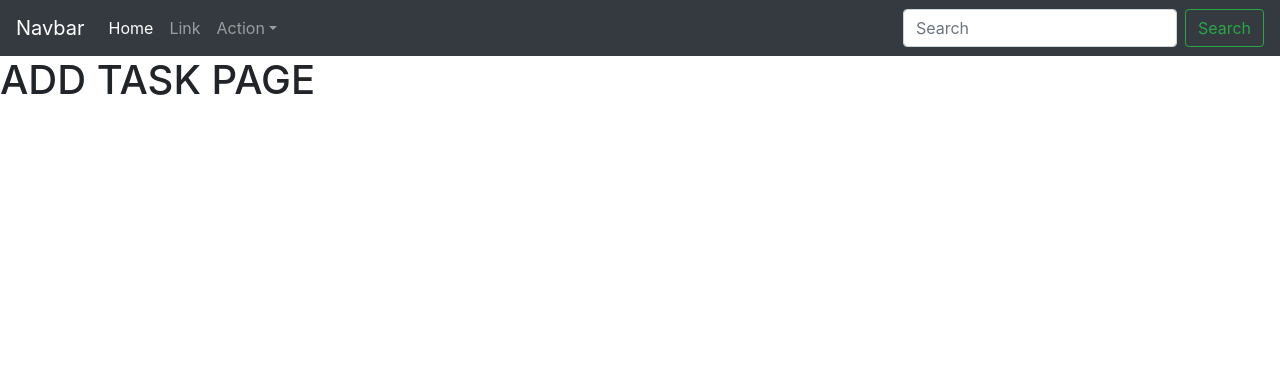
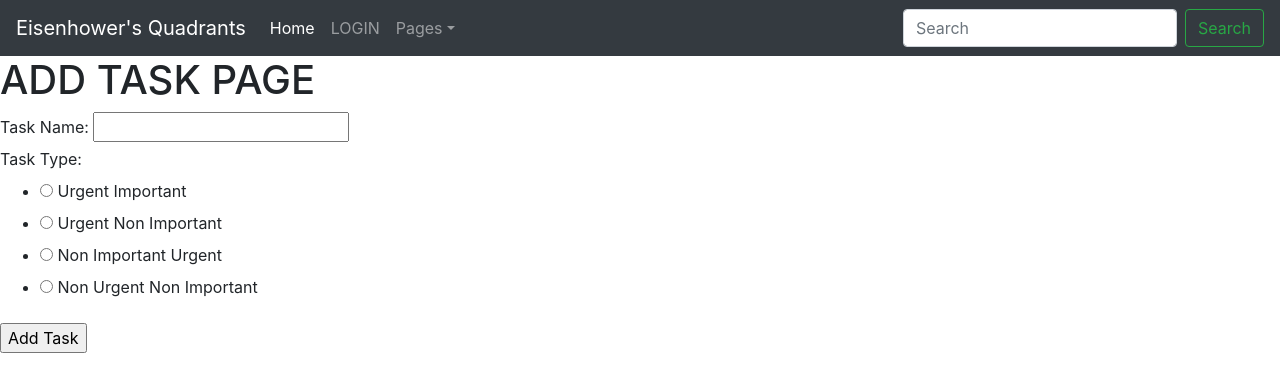
Before and after one commit to Sam-Ian/Eisenhowers-Quadrant, a Flask app: template myapp/templates/add_task.html in a window 1280 px wide. Shown: the top 392 px of the page. Run offline with Flask 2, Linux system fonts and the light colour scheme; the template is opened without the code that fills it: values that come from a table or form of the project are taken from there, others are empty; some libraries are stand-ins or nearby versions.

Commit message:
added form where you can add new tasks
nav bar works

```diff
--- a/app.py
+++ /dev/null
@@ -1,10 +0,0 @@
-from flask import Flask
-
-app = Flask(__name__)
-
-@app.route('/')
-def index():
-	return 'Hello, Flask!'
-
-if __name__ == '__main__':
-	app.run(debug=True)
--- a/myapp/app.py
+++ b/myapp/app.py
@@ -1,9 +1,16 @@
-from flask import Flask, render_template, request
+from flask import Flask, render_template, request, redirect, url_for
 from flask_wtf import FlaskForm
-from wtforms import StringField, SubmitField
+from wtforms import StringField, SubmitField, RadioField
+from wtforms.validators import DataRequired
+from python_db import task_name, task_type
 
 app = Flask(__name__)
 app.config['SECRET_KEY'] = 'entersecretkey'
+
+class AddTask(FlaskForm):
+    task_name = StringField("Task Name:", validators=[DataRequired()])
+    task_type = RadioField("Task Type:", choices=[("Urgent Important", "Urgent Important"), ("Urgent Non Important", "Urgent Non Important"), ("Non Urgent Important", "Non Important Urgent"), ("Non Urgent Non Important", "Non Urgent Non Important")], validators=[DataRequired()])
+    submit_task = SubmitField("Add Task")
 
 @app.route('/', methods=["GET", "POST"])
 def index():
@@ -11,4 +18,26 @@ def index():
 
 @app.route('/add-task', methods=["GET", "POST"])
 def add_task():
-    return render_template('add_task.html')
+    add_task_form = AddTask()
+    if add_task_form.validate_on_submit():
+        new_id = len(task_name) + 1
+        task_name[new_id] = add_task_form.task_name.data
+        task_type[new_id] = add_task_form.task_type.data
+        return redirect(url_for('edit_task', _external=True, _scheme='http'))
+    return render_template('add_task.html', template_form=add_task_form)
+
+@app.route('/edit-task')
+def edit_task():
+    return render_template('edit_task.html', template_task_name=task_name, template_task_type=task_type)
+
+@app.route('/delete-task')
+def delete_task():
+    return render_template('delete_task.html')
+
+@app.route('/set-alarm')
+def set_alarm():
+    return render_template('set_alarm.html')
+
+@app.route('/free-trial')
+def free_trial():
+    return render_template('free_trial.html')
--- /dev/null
+++ b/myapp/python_db.py
@@ -0,0 +1,2 @@
+task_name = {1: "Make a cup of tea", 2: "Write Eisenhowers Quadrant", 3: "Learn MongoDB", 4: "Learn Javascript", 5: "Learn Python Classes", 6: "Change computer PSU", 7: "Play Music", 8: "Learn Flask", 9: "Build HTML, CSS, front-end knowledge", 10: "Install MySQL and SQLite", 11: "Join Daily Progress Call"}
+task_type = {1: "Non Urgent Non Important", 2: "Urgent Important", 3: "Non Urgent Important", 4: "Non Urgent Important", 5: "Urgent Important", 6: "Urgent Non Important", 7: "Non Urgent Non Important", 8: "Urgent Important", 9: "Non Urgent Non Important", 10: "Non Urgent Important", 11: "Urgent Non Important"}
--- a/myapp/templates/add_task.html
+++ b/myapp/templates/add_task.html
@@ -3,5 +3,15 @@
 {% block content %}
 
 <h1>ADD TASK PAGE</h1>
+<form method="POST">
+{{ template_form.hidden_tag() }}
+{{ template_form.task_name.label }}
+{{ template_form.task_name }}
+<br>
+{{ template_form.task_type.label }}
+{{ template_form.task_type }}
+{{ template_form.submit_task() }}
+</form>
+
 
 {% endblock %}
--- a/myapp/templates/base.html
+++ b/myapp/templates/base.html
@@ -10,25 +10,28 @@
   </head>
   <body>
     <nav class="navbar navbar-expand-lg navbar-dark bg-dark">
-      <a class="navbar-brand" href="#">Navbar</a>
+      <a class="navbar-brand" href="{{ url_for('index') }}">Eisenhower's Quadrants</a>
       <button class="navbar-toggler" type="button" data-toggle="collapse" data-target="#navbarSupportedContent" aria-controls="navbarSupportedContent" aria-expanded="false" aria-label="Toggle navigation">
       <span class="navbar-toggler-icon"></span>
       </button>
       <div class="collapse navbar-collapse" id="navbarSupportedContent">
         <ul class="navbar-nav mr-auto">
           <li class="nav-item active">
-            <a class="nav-link" href="#">Home <span class="sr-only">(current)</span></a>
+            <a class="nav-link" href="{{ url_for('index') }}">Home <span class="sr-only">(current)</span></a>
           </li>
           <li class="nav-item">
-            <a class="nav-link" href="#">Link</a>
+            <a class="nav-link" href="{{ url_for('index') }}">LOGIN</a>
           </li>
           <li class="nav-item dropdown">
-            <a class="nav-link dropdown-toggle" href="#" id="navbarDropdown" role="button" data-toggle="dropdown" aria-haspopup="true" aria-expanded="false">Action</a>
+            <a class="nav-link dropdown-toggle" href="#" id="navbarDropdown" role="button" data-toggle="dropdown" aria-haspopup="true" aria-expanded="false">Pages</a>
             <div class="dropdown-menu" aria-labelledby="navbarDropdown">
-              <a class="dropdown-item" href="#">Add Task</a>
-              <a class="dropdown-item" href="#">Another action</a>
+              <a class="dropdown-item" href="{{ url_for('add_task') }}">Add Task</a>
+              <a class="dropdown-item" href="{{ url_for('edit_task') }}">Edit Task</a>
+              <a class="dropdown-item" href="{{ url_for('delete_task') }}">Delete Task</a>
               <div class="dropdown-divider"></div>
-              <a class="dropdown-item" href="#">Something else here</a>
+              <a class="dropdown-item" href="{{ url_for('set_alarm') }}">Set Alarm</a>
+              <div class="dropdown-divider"></div>
+              <a class="dropdown-item" href="{{ url_for('free_trial') }}">FREE TRIAL</a>
             </div>
           </li>
         </ul>
--- /dev/null
+++ b/myapp/templates/delete_task.html
@@ -0,0 +1,4 @@
+{% extends "base.html" %}
+{% block content %}
+<h1>DELETE TASK PAGE</h1>
+{% endblock %}
--- /dev/null
+++ b/myapp/templates/free_trial.html
@@ -0,0 +1,4 @@
+{% extends "base.html" %}
+{% block content %}
+<h1>FREE TRIAL PAGE</h1>
+{% endblock %}
--- /dev/null
+++ b/myapp/templates/set_alarm.html
@@ -0,0 +1,4 @@
+{% extends "base.html" %}
+{% block content %}
+<h1>SET ALARM PAGE</h1>
+{% endblock %}
```
Also changed, not shown: myapp/db.py (added, +7 -0 lines), myapp/forms.py (added, +9 -0 lines), myapp/templates/edit_task.html (added, +16 -0 lines), myapp/templates/index.html (+5 -5 lines).
